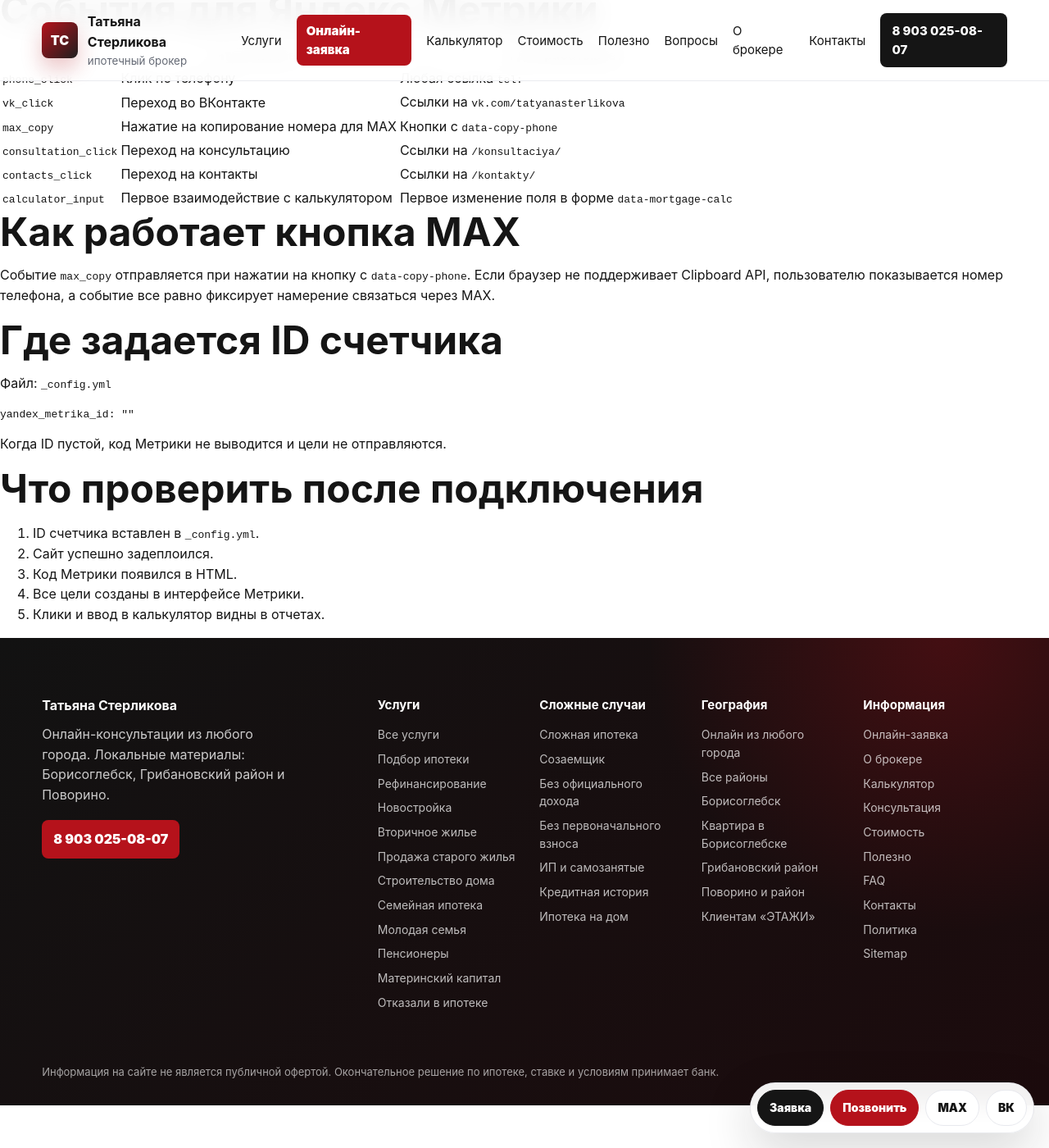
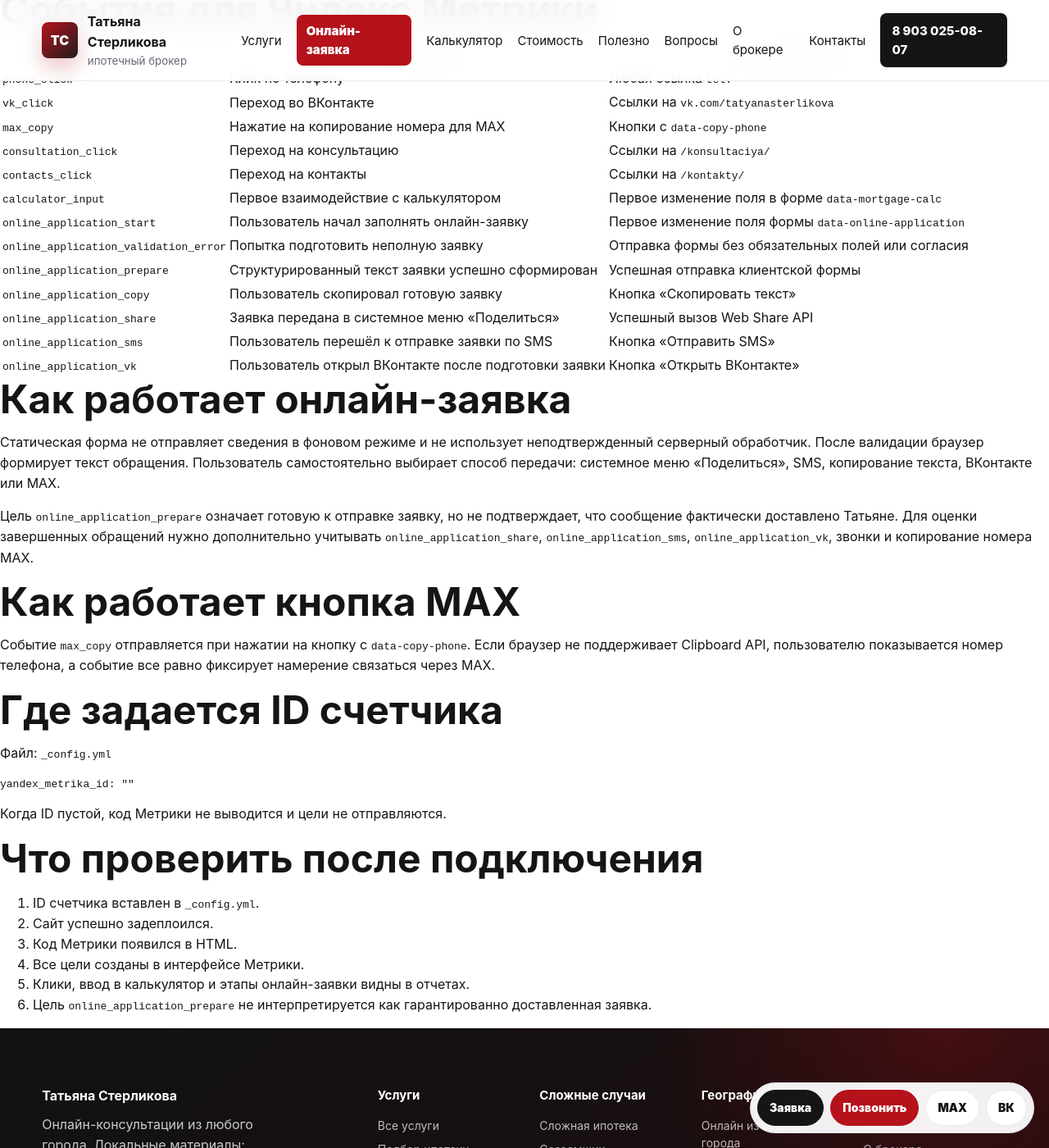
Before and after one commit to deputat36/broker, a Jekyll site: the page built from docs/analytics-events.md, in a window 1280 px wide and 1400 px high, scrolled down 366 px. Shown: the whole window at 82% size. Built offline with Jekyll 4.4.1, drawn with Linux system fonts in a browser that asks for light colours; our own code applies the rules of GitHub Pages for plain Markdown files; some of the changed text lies outside the part shown.

Commit message:
Задокументировать цели онлайн-заявки

```diff
--- a/docs/analytics-events.md
+++ b/docs/analytics-events.md
@@ -1,6 +1,6 @@
 # Карта целей аналитики
 
-Источник событий: `assets/js/main.js`.
+Источники событий: `assets/js/main.js` и `assets/js/online-application.js`.
 
 ## События для Яндекс Метрики
 
@@ -12,6 +12,19 @@
 | `consultation_click` | Переход на консультацию | Ссылки на `/konsultaciya/` |
 | `contacts_click` | Переход на контакты | Ссылки на `/kontakty/` |
 | `calculator_input` | Первое взаимодействие с калькулятором | Первое изменение поля в форме `data-mortgage-calc` |
+| `online_application_start` | Пользователь начал заполнять онлайн-заявку | Первое изменение поля формы `data-online-application` |
+| `online_application_validation_error` | Попытка подготовить неполную заявку | Отправка формы без обязательных полей или согласия |
+| `online_application_prepare` | Структурированный текст заявки успешно сформирован | Успешная отправка клиентской формы |
+| `online_application_copy` | Пользователь скопировал готовую заявку | Кнопка «Скопировать текст» |
+| `online_application_share` | Заявка передана в системное меню «Поделиться» | Успешный вызов Web Share API |
+| `online_application_sms` | Пользователь перешёл к отправке заявки по SMS | Кнопка «Отправить SMS» |
+| `online_application_vk` | Пользователь открыл ВКонтакте после подготовки заявки | Кнопка «Открыть ВКонтакте» |
+
+## Как работает онлайн-заявка
+
+Статическая форма не отправляет сведения в фоновом режиме и не использует неподтвержденный серверный обработчик. После валидации браузер формирует текст обращения. Пользователь самостоятельно выбирает способ передачи: системное меню «Поделиться», SMS, копирование текста, ВКонтакте или MAX.
+
+Цель `online_application_prepare` означает готовую к отправке заявку, но не подтверждает, что сообщение фактически доставлено Татьяне. Для оценки завершенных обращений нужно дополнительно учитывать `online_application_share`, `online_application_sms`, `online_application_vk`, звонки и копирование номера MAX.
 
 ## Как работает кнопка MAX
 
@@ -33,4 +46,5 @@
 2. Сайт успешно задеплоился.
 3. Код Метрики появился в HTML.
 4. Все цели созданы в интерфейсе Метрики.
-5. Клики и ввод в калькулятор видны в отчетах.
+5. Клики, ввод в калькулятор и этапы онлайн-заявки видны в отчетах.
+6. Цель `online_application_prepare` не интерпретируется как гарантированно доставленная заявка.
```
